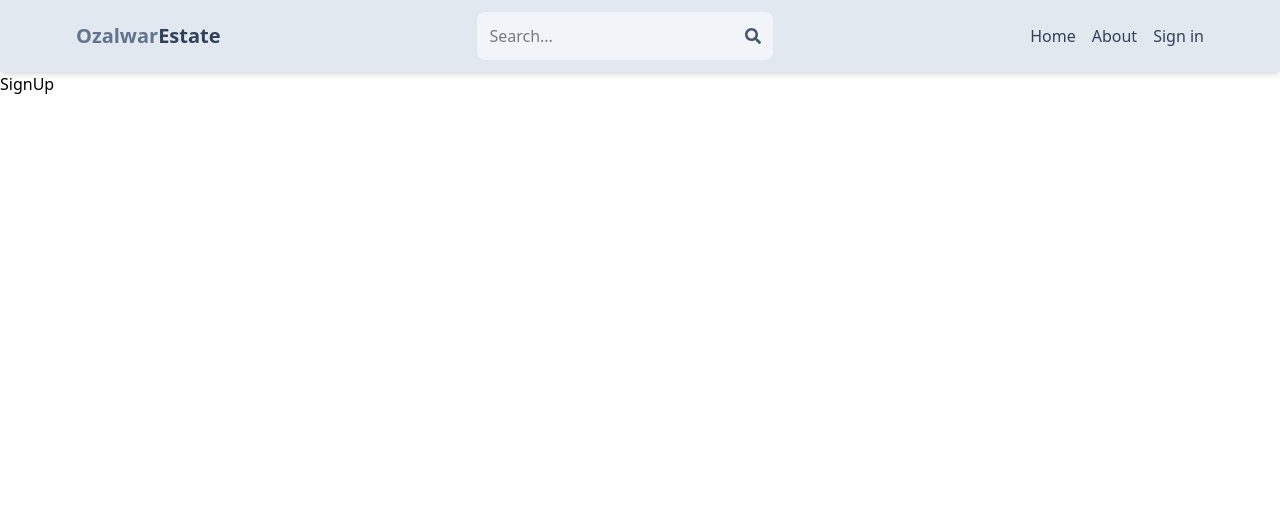
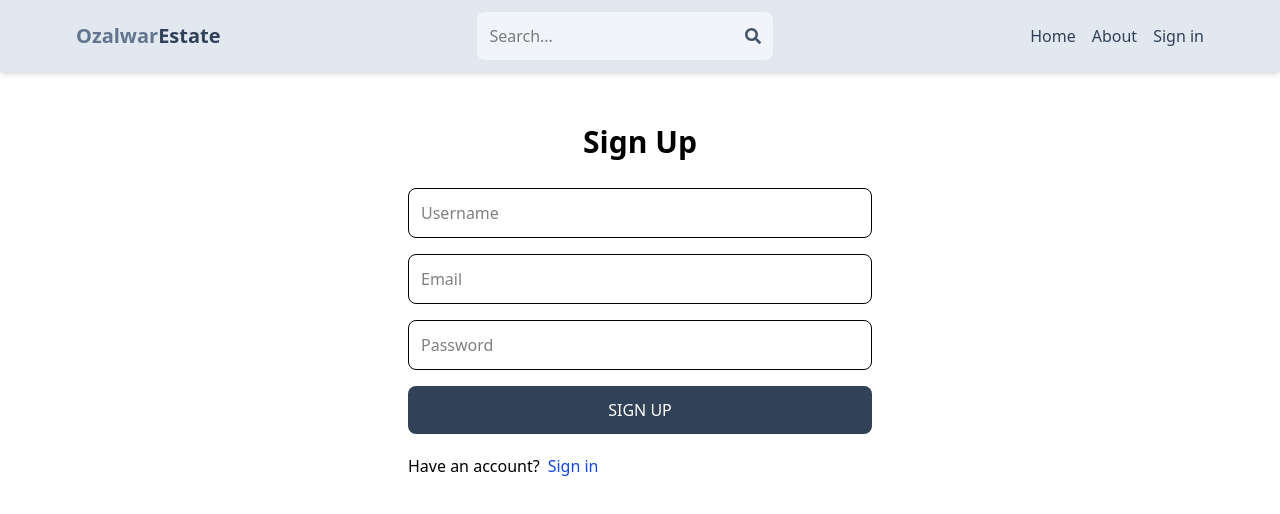
Before and after one commit to ozalwaraditya/Ozalwar-Estate, a React (Vite) app in the folder client/: page /sign-up in a window 1280 px wide. Shown: the top 514 px of the page. Built offline with nearby package versions, Linux system fonts and the light colour scheme.

Commit message:
Made signup and signin complete pages

```diff
--- a/client/src/pages/SignIn.jsx
+++ b/client/src/pages/SignIn.jsx
@@ -1,9 +1,91 @@
-import React from 'react'
+import React, { useState } from 'react';
+import { Link, useNavigate } from 'react-router-dom';
+import axios from 'axios';
 
 const SignIn = () => {
+  const [formData, setFormData] = useState({});
+  const [loading, setLoading] = useState(false);
+  const [error, setError] = useState(null);
+  const navigate = useNavigate();
+
+  // Handle input change
+  const handleChange = (e) => {
+    setFormData({
+      ...formData,
+      [e.target.id]: e.target.value,
+    });
+  };
+
+  // Handle form submit
+  const handleSubmit = async (e) => {
+    e.preventDefault();
+    setLoading(true);
+    setError(null);
+
+    try {
+      const { data } = await axios.post(
+        'http://localhost:4000/api/v1/auth/signin', // Backend endpoint
+        formData,
+        { withCredentials: true } // Ensures cookies are sent
+      );
+
+      console.log('Response Data:', data);
+
+
+      console.log('User signed in successfully! Redirecting...');
+      setTimeout(() => {
+        navigate('/');
+      }, 500);
+
+      if (!data.success) {
+        setError(data.message);
+        return;
+      }
+    } catch (err) {
+      console.error('Sign-in Error:', err.response?.data?.message || err.message);
+      setError(err.response?.data?.message || 'Something went wrong!');
+    } finally {
+      setLoading(false);
+    }
+  };
+
   return (
-    <div>SignIn</div>
-  )
-}
+    <div className='p-3 max-w-lg mx-auto'>
+      <h1 className='text-3xl text-center font-semibold my-7'>Sign In</h1>
+      <form onSubmit={handleSubmit} className='flex flex-col gap-4'>
+        <input
+          type='email'
+          placeholder='Email'
+          className='border p-3 rounded-lg'
+          id='email'
+          onChange={handleChange}
+        />
+        <input
+          type='password'
+          placeholder='Password'
+          className='border p-3 rounded-lg'
+          id='password'
+          onChange={handleChange}
+        />
 
-export default SignIn
+        <button
+          disabled={loading}
+          className='bg-slate-700 text-white p-3 rounded-lg uppercase hover:opacity-95 disabled:opacity-80'
+        >
+          {loading ? 'Loading...' : 'Sign In'}
+        </button>
+      </form>
+
+      <div className='flex gap-2 mt-5'>
+        <p>Don't have an account?</p>
+        <Link to={'/sign-up'}>
+          <span className='text-blue-700'>Sign Up</span>
+        </Link>
+      </div>
+
+      {error && <p className='text-red-500 mt-5'>{error}</p>}
+    </div>
+  );
+};
+
+export default SignIn;
--- a/client/src/pages/SignUp.jsx
+++ b/client/src/pages/SignUp.jsx
@@ -1,9 +1,98 @@
-import React from 'react'
+import React, { useState } from 'react';
+import { Link, useNavigate } from 'react-router-dom';
+import axios from 'axios';
 
 const SignUp = () => {
+  const [formData, setFormData] = useState({});
+  const [error, setError] = useState(null);
+  const [loading, setLoading] = useState(false);
+  const navigate = useNavigate();
+
+  const handleChange = (e) => {
+    setFormData({ ...formData, [e.target.id]: e.target.value });
+  };
+
+  console.log(formData)
+
+  const handleSubmit = async (e) => {
+    e.preventDefault();
+    setLoading(true);
+    setError(null);
+
+    try {
+      const { data } = await axios.post('http://localhost:4000/api/v1/auth/signin', formData, {
+        withCredentials: true,
+      });
+
+      console.log('Response Data:', data);
+
+      if (!data.success) {
+        setError(data.message);
+        return;
+      }
+
+      console.log('User signed in successfully!');
+      navigate('/');
+    } catch (err) {
+      console.error('Sign-in Error:', err.response?.data?.message || err.message);
+      setError(err.response?.data?.message || 'Something went wrong!');
+    } finally {
+      setLoading(false);
+    }
+  };
+
+
+
+
   return (
-    <div>SignUp</div>
-  )
-}
+    <div className="p-6 max-w-lg mx-auto">
+      <h1 className="text-3xl font-semibold text-center my-7">Sign Up</h1>
 
-export default SignUp
+      <form onSubmit={handleSubmit} className="flex flex-col gap-4">
+        <input
+          type="text"
+          id="username"
+          placeholder="Username"
+          className="border p-3 rounded-lg"
+          value={formData.username}
+          onChange={handleChange}
+        />
+        <input
+          type="email"
+          id="email"
+          placeholder="Email"
+          className="border p-3 rounded-lg"
+          value={formData.email}
+          onChange={handleChange}
+        />
+        <input
+          type="password"
+          id="password"
+          placeholder="Password"
+          className="border p-3 rounded-lg"
+          value={formData.password}
+          onChange={handleChange}
+        />
+
+        <button
+          type="submit"
+          disabled={loading}
+          className="bg-slate-700 text-white p-3 rounded-lg uppercase hover:opacity-95 disabled:opacity-80"
+        >
+          {loading ? 'Loading...' : 'Sign Up'}
+        </button>
+      </form>
+
+      <div className="flex gap-2 mt-5">
+        <p>Have an account?</p>
+        <Link to="/sign-in" className="text-blue-700">
+          Sign in
+        </Link>
+      </div>
+
+      {error && <p className="text-red-500 mt-5">{error}</p>}
+    </div>
+  );
+};
+
+export default SignUp;
```
Also changed, not shown: 1 other file (tests, documents, lock files or other folders).
